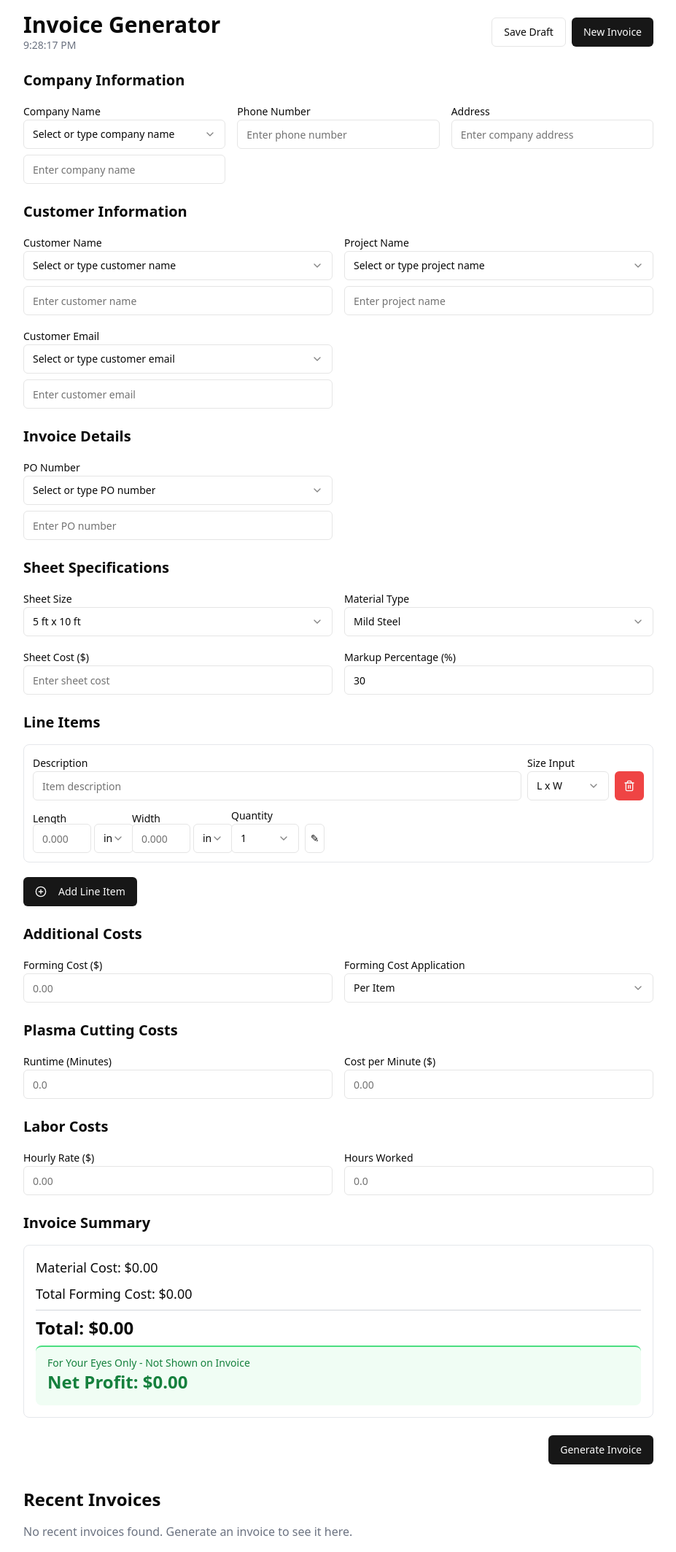
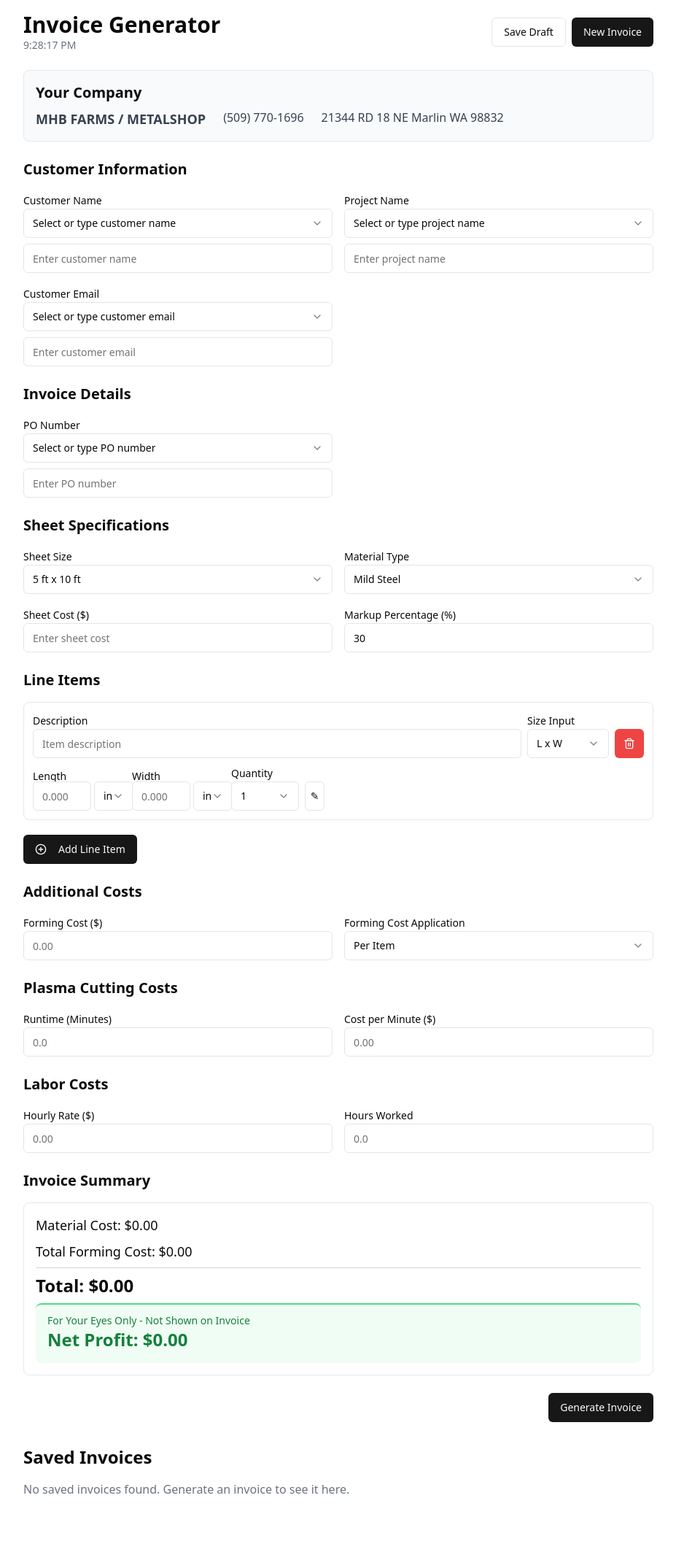
Before and after one commit to Joshua8690/quoting-software, a Next.js app: page / in a window 1280 px wide. Shown: the whole page at 73% size, without its empty margins (176-1103 px from the left). After the commit the page ends 2069 px from the top, so only its background shows below. Built offline with nearby package versions, Linux system fonts and the light colour scheme.

Commit message:
feat: auto-fill and edit company info and saved invoices
Auto-fill company info and remove company section; edit and delete saved invoices

Co-authored-by: null <199340354+Joshua8690@users.noreply.github.com>

```diff
--- a/app/layout.tsx
+++ b/app/layout.tsx
@@ -36,7 +36,7 @@ export default function RootLayout({
 }>) {
   return (
     <html lang="en">
-      <body className={`font-sans antialiased`}>
+      <body className="font-sans antialiased">
         {children}
         <Analytics />
       </body>
--- a/app/page.tsx
+++ b/app/page.tsx
@@ -30,20 +30,15 @@ interface SheetSize {
   custom?: boolean
 }
 
-interface SavedCompany {
-  name: string
-  phone: string
-  address: string
-}
-
 const materialTypes = ["Mild Steel", "Stainless Steel", "Aluminum", "Galvanized"]
 
 export default function InvoicePage() {
-  const [companyInfo, setCompanyInfo] = useState({
-    name: "",
-    phone: "",
-    address: "",
-  })
+  const MY_COMPANY = {
+    name: "MHB FARMS / METALSHOP",
+    phone: "(509) 770-1696",
+    address: "21344 RD 18 NE Marlin WA 98832",
+  }
+  const [companyInfo] = useState(MY_COMPANY)
   const [customerName, setCustomerName] = useState("")
   const [projectName, setProjectName] = useState("")
   const [sheetCost, setSheetCost] = useState("")
@@ -78,7 +73,6 @@ export default function InvoicePage() {
   const [savedDrafts, setSavedDrafts] = useState<any[]>([])
 
   // Saved data states
-  const [savedCompanies, setSavedCompanies] = useState<SavedCompany[]>([])
   const [savedCustomerNames, setSavedCustomerNames] = useState<string[]>([])
   const [savedProjectNames, setSavedProjectNames] = useState<string[]>([])
   const [savedCustomerEmails, setSavedCustomerEmails] = useState<string[]>([])
@@ -87,13 +81,11 @@ export default function InvoicePage() {
   // Load saved data on component mount
   useEffect(() => {
     const loadSavedData = () => {
-      const companies = localStorage.getItem("savedCompanies")
       const customerNames = localStorage.getItem("savedCustomerNames")
       const projectNames = localStorage.getItem("savedProjectNames")
       const customerEmails = localStorage.getItem("savedCustomerEmails")
       const poNumbers = localStorage.getItem("savedPoNumbers")
 
-      if (companies) setSavedCompanies(JSON.parse(companies))
       if (customerNames) setSavedCustomerNames(JSON.parse(customerNames))
       if (projectNames) setSavedProjectNames(JSON.parse(projectNames))
       if (customerEmails) setSavedCustomerEmails(JSON.parse(customerEmails))
@@ -116,13 +108,6 @@ export default function InvoicePage() {
     if (!item.trim()) return array
     const filtered = array.filter((existing) => existing !== item)
     return [item, ...filtered].slice(0, 10) // Keep only 10 most recent
-  }
-
-  // Add unique company
-  const addUniqueCompany = (companies: SavedCompany[], company: SavedCompany): SavedCompany[] => {
-    if (!company.name.trim()) return companies
-    const filtered = companies.filter((existing) => existing.name !== company.name)
-    return [company, ...filtered].slice(0, 10) // Keep only 10 most recent
   }
 
   // Generate sequential invoice number
@@ -134,7 +119,6 @@ export default function InvoicePage() {
   }
 
   const clearInvoice = () => {
-    setCompanyInfo({ name: "", phone: "", address: "" })
     setCustomerName("")
     setProjectName("")
     setSheetCost("")
@@ -169,7 +153,7 @@ export default function InvoicePage() {
   const saveDraft = () => {
     const draft = {
       id: Date.now(),
-      companyInfo,
+      companyInfo: MY_COMPANY,
       customerName,
       projectName,
       sheetCost,
@@ -197,7 +181,6 @@ export default function InvoicePage() {
   }
 
   const loadDraft = (draft: any) => {
-    setCompanyInfo(draft.companyInfo || { name: "", phone: "", address: "" })
     setCustomerName(draft.customerName || "")
     setProjectName(draft.projectName || "")
     setSheetCost(draft.sheetCost || "")
@@ -225,6 +208,47 @@ export default function InvoicePage() {
     toast.success("Draft deleted.")
   }
 
+  const loadInvoiceForEdit = (invoice: any) => {
+    setCustomerName(invoice.customerName || "")
+    setProjectName(invoice.projectName || "")
+    setSheetCost(invoice.sheetCost || "")
+    setMarkupPercentage(invoice.markupPercentage || "30")
+    setLineItems(
+      invoice.lineItems?.map((item: any) => ({
+        description: item.description || "",
+        length: item.length || "",
+        width: item.width || "",
+        quantity: item.quantity || "1",
+        quantityType: item.quantityType || "dropdown",
+        lengthUnit: item.lengthUnit || "inches",
+        widthUnit: item.widthUnit || "inches",
+        sqft: item.sqft || "",
+        inputMethod: item.inputMethod || "dimensions",
+      })) || [{ description: "", length: "", width: "", quantity: "1", quantityType: "dropdown", lengthUnit: "inches", widthUnit: "inches", sqft: "", inputMethod: "dimensions" }]
+    )
+    setSheetSize(invoice.sheetSize || { length: 5, width: 10, unit: "feet" })
+    setMaterialType(invoice.materialType || materialTypes[0])
+    setFormingCost(invoice.formingCost || "")
+    setFormingCostMethod(invoice.formingCostMethod || "perItem")
+    setPoNumber(invoice.poNumber || "")
+    setCustomSheetSize(invoice.customSheetSize || { length: 0, width: 0, unit: "feet" })
+    setHourlyRate(invoice.hourlyRate || "")
+    setHoursWorked(invoice.hoursWorked || "")
+    setCustomerEmail(invoice.customerEmail || "")
+    setPlasmaCuttingMinutes(invoice.plasmaCuttingMinutes || "")
+    setPlasmaCostPerMinute(invoice.plasmaCostPerMinute || "")
+    setGeneratedInvoice(null)
+    window.scrollTo({ top: 0, behavior: "smooth" })
+    toast.success("Invoice loaded for editing! Make your changes and generate a new invoice.")
+  }
+
+  const deleteInvoice = (invoiceId: number) => {
+    const updatedInvoices = recentInvoices.filter((inv) => inv.id !== invoiceId)
+    setRecentInvoices(updatedInvoices)
+    localStorage.setItem("recentInvoices", JSON.stringify(updatedInvoices))
+    toast.success("Invoice deleted.")
+  }
+
   useEffect(() => {
     if (generatedInvoice) {
       console.log("Generated invoice updated:", generatedInvoice)
@@ -234,20 +258,6 @@ export default function InvoicePage() {
       setRecentInvoices(JSON.parse(storedInvoices))
     }
   }, [generatedInvoice])
-
-  const updateCompanyInfo = (field: string, value: string) => {
-    setCompanyInfo((prev) => ({ ...prev, [field]: value }))
-  }
-
-  // Handle company selection from dropdown
-  const handleCompanySelect = (companyName: string) => {
-    const selectedCompany = savedCompanies.find((company) => company.name === companyName)
-    if (selectedCompany) {
-      setCompanyInfo(selectedCompany)
-    } else {
-      setCompanyInfo((prev) => ({ ...prev, name: companyName }))
-    }
-  }
 
   const addLineItem = () => {
     setLineItems([
@@ -354,12 +364,6 @@ export default function InvoicePage() {
       console.time("Invoice Generation Time")
 
       // Save current entries to localStorage
-      if (companyInfo.name.trim()) {
-        const updatedCompanies = addUniqueCompany(savedCompanies, companyInfo)
-        setSavedCompanies(updatedCompanies)
-        saveToLocalStorage("savedCompanies", updatedCompanies)
-      }
-
       if (customerName.trim()) {
         const updatedCustomerNames = addUniqueItem(savedCustomerNames, customerName)
         setSavedCustomerNames(updatedCustomerNames)
@@ -761,52 +765,13 @@ View full invoice: ${shareableLink}
         </div>
       </div>
 
-      {/* Company Information with Dropdowns */}
-      <div className="mb-6">
-        <h2 className="text-xl font-semibold mb-4">Company Information</h2>
-        <div className="grid grid-cols-1 md:grid-cols-3 gap-4">
-          <div>
-            <Label htmlFor="companyName">Company Name</Label>
-            <Select value={companyInfo.name} onValueChange={handleCompanySelect}>
-              <SelectTrigger>
-                <SelectValue placeholder="Select or type company name" />
-              </SelectTrigger>
-              <SelectContent>
-                {savedCompanies.map((company, index) => (
-                  <SelectItem key={index} value={company.name}>
-                    {company.name} ({company.phone})
-                  </SelectItem>
-                ))}
-                <SelectItem value="__custom__">Type new company...</SelectItem>
-              </SelectContent>
-            </Select>
-            {(companyInfo.name === "__custom__" || !savedCompanies.find((c) => c.name === companyInfo.name)) && (
-              <Input
-                className="mt-2"
-                value={companyInfo.name === "__custom__" ? "" : companyInfo.name}
-                onChange={(e) => updateCompanyInfo("name", e.target.value)}
-                placeholder="Enter company name"
-              />
-            )}
-          </div>
-          <div>
-            <Label htmlFor="companyPhone">Phone Number</Label>
-            <Input
-              id="companyPhone"
-              value={companyInfo.phone}
-              onChange={(e) => updateCompanyInfo("phone", e.target.value)}
-              placeholder="Enter phone number"
-            />
-          </div>
-          <div>
-            <Label htmlFor="companyAddress">Address</Label>
-            <Input
-              id="companyAddress"
-              value={companyInfo.address}
-              onChange={(e) => updateCompanyInfo("address", e.target.value)}
-              placeholder="Enter company address"
-            />
-          </div>
+      {/* Company Information - Auto-filled */}
+      <div className="mb-6 bg-gray-50 border border-gray-200 rounded-lg p-4">
+        <h2 className="text-xl font-semibold mb-2">Your Company</h2>
+        <div className="flex flex-wrap gap-6 text-gray-700">
+          <p className="font-bold text-lg">{MY_COMPANY.name}</p>
+          <p>{MY_COMPANY.phone}</p>
+          <p>{MY_COMPANY.address}</p>
         </div>
       </div>
 
@@ -1536,7 +1501,7 @@ View full invoice: ${shareableLink}
         </div>
       )}
 
-      <RecentQuotes quotes={recentInvoices} />
+      <RecentQuotes quotes={recentInvoices} onEdit={loadInvoiceForEdit} onDelete={deleteInvoice} />
     </div>
   )
 }
--- a/components/RecentQuotes.tsx
+++ b/components/RecentQuotes.tsx
@@ -1,5 +1,6 @@
 import { Button } from "@/components/ui/button"
 import { Dialog, DialogContent, DialogHeader, DialogTitle, DialogTrigger } from "@/components/ui/dialog"
+import { Trash2, Pencil } from "lucide-react"
 
 interface Invoice {
   id: number
@@ -21,27 +22,41 @@ interface Invoice {
     quantity: string
     lengthUnit: string
     widthUnit: string
+    sqft?: string
+    inputMethod?: string
   }[]
   customerEmail?: string
+  sheetSize?: any
+  materialType?: string
+  sheetCost?: string
+  markupPercentage?: string
+  formingCost?: string
+  formingCostMethod?: string
+  hourlyRate?: string
+  hoursWorked?: string
+  plasmaCuttingMinutes?: string
+  plasmaCostPerMinute?: string
 }
 
 interface RecentQuotesProps {
   quotes: Invoice[]
+  onEdit?: (invoice: Invoice) => void
+  onDelete?: (invoiceId: number) => void
 }
 
-export function RecentQuotes({ quotes }: RecentQuotesProps) {
+export function RecentQuotes({ quotes, onEdit, onDelete }: RecentQuotesProps) {
   if (!quotes || quotes.length === 0) {
     return (
       <div className="mt-8">
-        <h2 className="text-2xl font-bold mb-4">Recent Invoices</h2>
-        <p className="text-gray-500">No recent invoices found. Generate an invoice to see it here.</p>
+        <h2 className="text-2xl font-bold mb-4">Saved Invoices</h2>
+        <p className="text-gray-500">No saved invoices found. Generate an invoice to see it here.</p>
       </div>
     )
   }
 
   return (
     <div className="mt-8">
-      <h2 className="text-2xl font-bold mb-4">Recent Invoices</h2>
+      <h2 className="text-2xl font-bold mb-4">Saved Invoices</h2>
       <div className="grid grid-cols-1 md:grid-cols-2 lg:grid-cols-3 gap-4">
         {quotes.map((invoice) => (
           <div key={invoice.id} className="border border-gray-200 p-4 rounded-lg shadow-sm bg-white hover:shadow-md transition-shadow">
@@ -59,10 +74,10 @@ export function RecentQuotes({ quotes }: RecentQuotesProps) {
             )}
             <p className="mt-2 text-xl font-bold text-gray-900">${invoice.total}</p>
             <p className="text-sm text-gray-500">{new Date(invoice.date).toLocaleDateString()}</p>
-            <div className="mt-3">
+            <div className="mt-3 flex gap-2">
               <Dialog>
                 <DialogTrigger asChild>
-                  <Button className="w-full">View Details</Button>
+                  <Button className="flex-1" variant="outline">View</Button>
                 </DialogTrigger>
                 <DialogContent className="max-w-3xl max-h-[80vh] overflow-y-auto">
                   <DialogHeader>
@@ -107,7 +122,9 @@ export function RecentQuotes({ quotes }: RecentQuotesProps) {
                               <td className="border border-gray-200 px-3 py-2">{index + 1}</td>
                               <td className="border border-gray-200 px-3 py-2">{item.description || "Custom Part"}</td>
                               <td className="border border-gray-200 px-3 py-2 text-center">
-                                {item.length} {item.lengthUnit} x {item.width} {item.widthUnit}
+                                {item.inputMethod === "sqft"
+                                  ? `${item.sqft} sq ft`
+                                  : `${item.length} ${item.lengthUnit} x ${item.width} ${item.widthUnit}`}
                               </td>
                               <td className="border border-gray-200 px-3 py-2 text-center">{item.quantity}</td>
                             </tr>
@@ -125,6 +142,16 @@ export function RecentQuotes({ quotes }: RecentQuotesProps) {
                   </div>
                 </DialogContent>
               </Dialog>
+              {onEdit && (
+                <Button onClick={() => onEdit(invoice)} className="flex-1 bg-blue-600 hover:bg-blue-700">
+                  <Pencil className="mr-1 h-4 w-4" /> Edit
+                </Button>
+              )}
+              {onDelete && (
+                <Button onClick={() => onDelete(invoice.id)} variant="destructive" size="icon">
+                  <Trash2 className="h-4 w-4" />
+                </Button>
+              )}
             </div>
           </div>
         ))}
```
